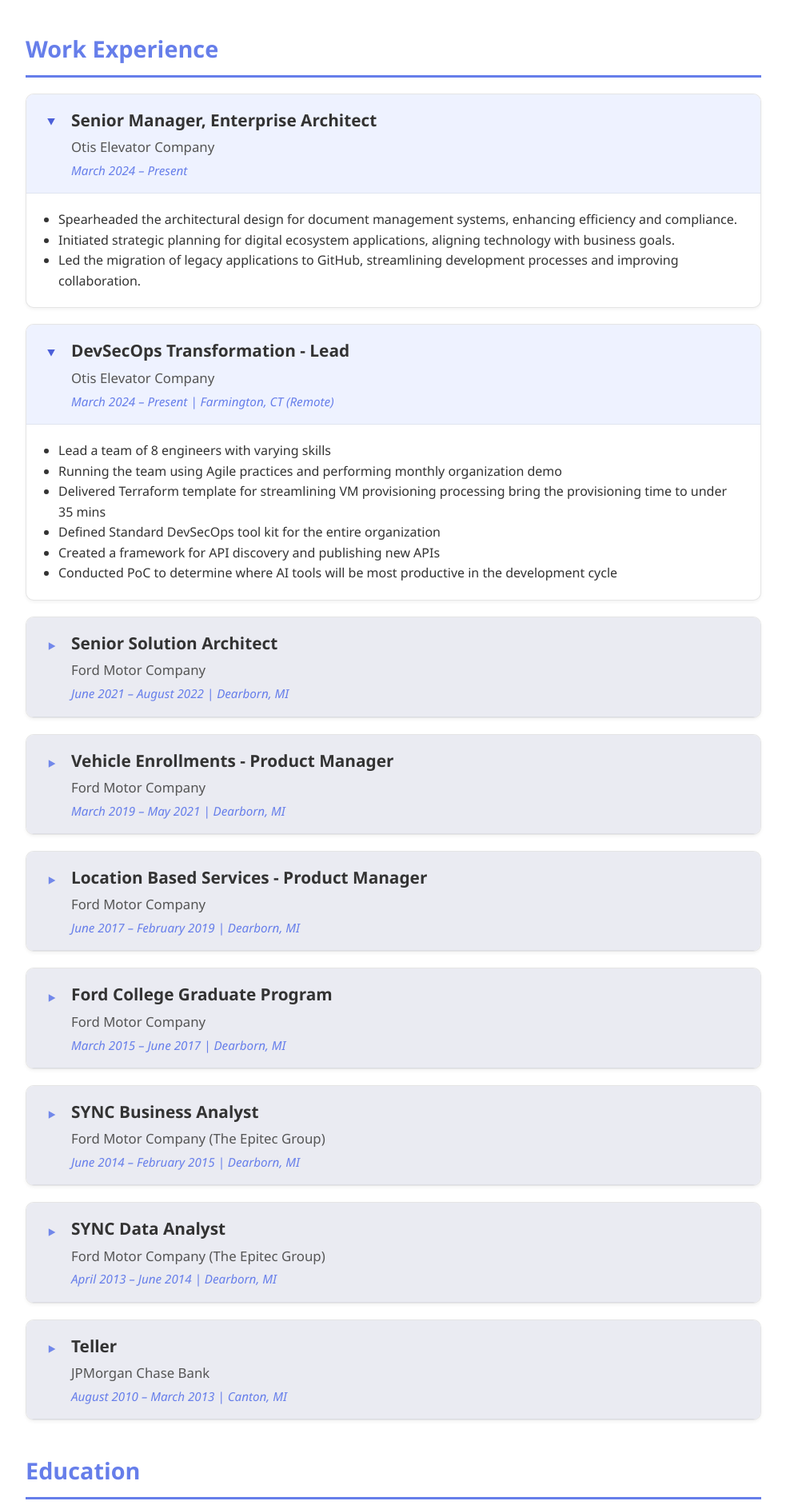
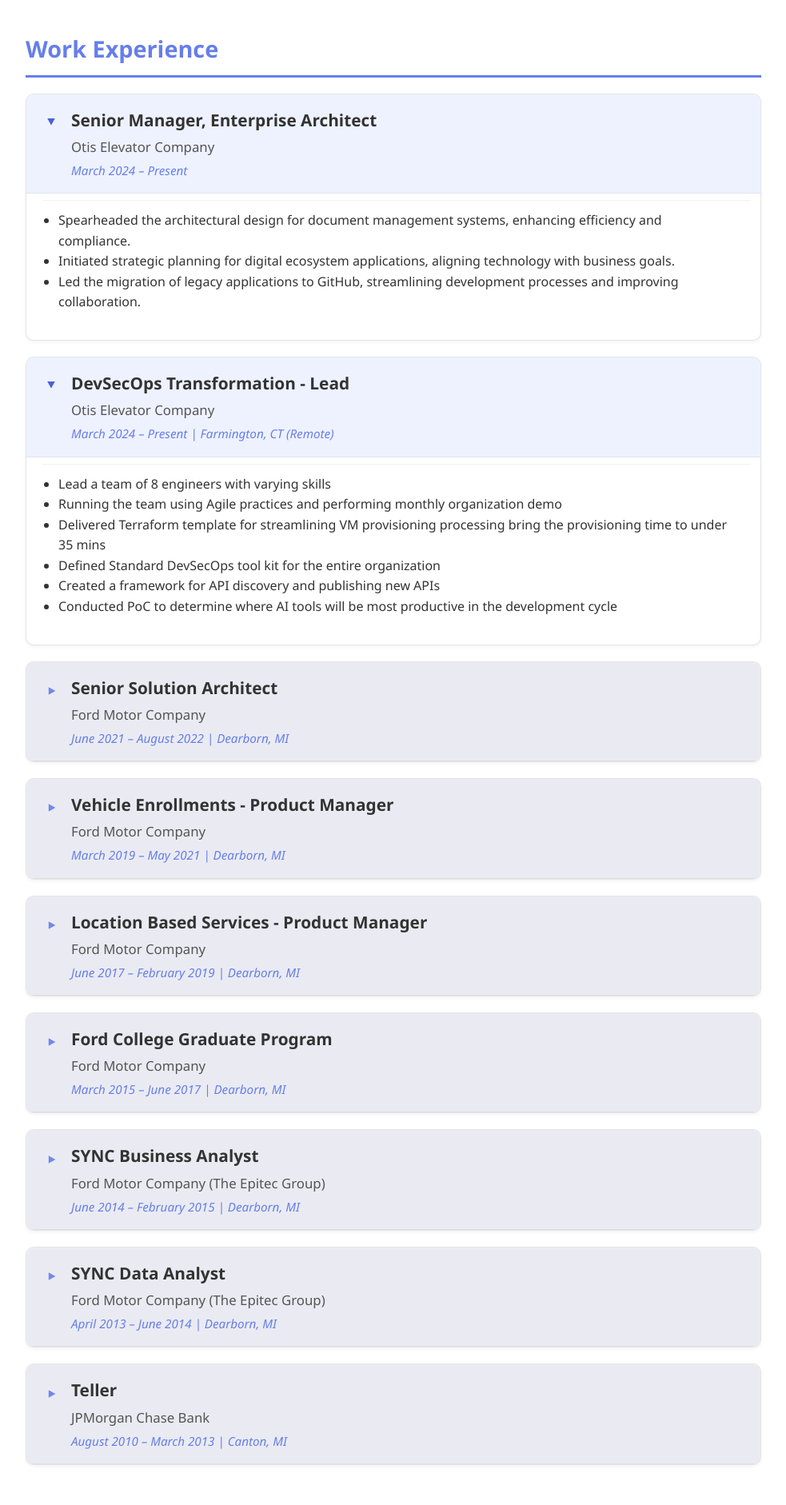
Before and after one commit to r91dua/my-portfolio, a Jekyll site: the page built from index.html, in a window 1280 px wide. Shown: the part 459-2341 px from the top of the page at 80% size, without its empty margins (148-1131 px from the left). Built offline with Jekyll 4.4.1, drawn with Linux system fonts in a browser that asks for light colours.

Commit message:
Update styles.css

```diff
--- a/assets/css/styles.css
+++ b/assets/css/styles.css
@@ -44,6 +44,7 @@ h2 {
   padding-bottom: 10px; border-bottom: 3px solid #667eea;
 }
 
+/* legacy non-collapsible spacing (still fine to keep) */
 .experience-item,
 .education-item,
 .project-item { margin-bottom: 25px; }
@@ -57,7 +58,7 @@ h2 {
 .skills { display: flex; flex-wrap: wrap; gap: 10px; }
 .skill-tag { background:#667eea; color:#fff; padding:8px 15px; border-radius:20px; font-size:.9em; }
 
-/* default list spacing (for non-collapsible areas) */
+/* default list spacing (outside cards) */
 ul { margin-left: 20px; margin-top: 10px; }
 
 /* ========== Footer ========== */
@@ -71,21 +72,23 @@ footer { background:#333; color:#fff; text-align:center; padding:20px; }
 }
 
 /* ===================================================================== */
-/* ========== Collapsible Experience (details/summary) ================= */
+/* ========== Shared Collapsible Card Styles (Experience + Education) === */
 /* ===================================================================== */
 
-/* Card container */
-details.experience-item {
+/* Card container (apply to BOTH) */
+details.experience-item,
+details.education-item {
   border: 1px solid rgba(0,0,0,0.1);
   border-radius: 10px;
   margin-bottom: 20px;
-  background: #fff;                 /* Body stays white */
+  background: #fff; /* body is white */
   box-shadow: 0 2px 4px rgba(0,0,0,0.05);
   overflow: hidden;
 }
 
-/* Header block (title/company/date) — clearly different background */
-details.experience-item summary {
+/* Header block (summary) — SAME for both */
+details.experience-item summary,
+details.education-item summary {
   cursor: pointer;
   display: grid;
   grid-template-columns: 24px 1fr;  /* [arrow] [stacked text] */
@@ -93,25 +96,33 @@ details.experience-item summary {
   align-items: center;
   padding: 16px 20px;
   list-style: none;
-  background-color: #eaebf2;        /* distinct header background */
+  background-color: #eaebf2;        /* distinct header bg */
   border-bottom: 1px solid rgba(0,0,0,0.06);
   transition: background-color 0.2s ease;
 }
 
-details.experience-item summary:hover { background-color: #eef2ff; }
-details[open].experience-item summary { background-color: #eef2ff; }
+details.experience-item summary:hover,
+details.education-item summary:hover { background-color: #eef2ff; }
 
-details.experience-item summary::-webkit-details-marker { display: none; }
-details.experience-item summary::marker { content: ""; }
+details[open].experience-item summary,
+details[open].education-item summary { background-color: #eef2ff; }
 
-/* Keep h3/h4/date stacked in the second column */
-details.experience-item summary > * {
+details.experience-item summary::-webkit-details-marker,
+details.education-item summary::-webkit-details-marker { display: none; }
+
+details.experience-item summary::marker,
+details.education-item summary::marker { content: ""; }
+
+/* Put all header text in the 2nd grid column (stacked) */
+details.experience-item summary > *,
+details.education-item summary > * {
   grid-column: 2;
   margin: 0;
 }
 
-/* Left-centered arrow in the first column */
-details.experience-item summary::before {
+/* Left-centered arrow (same for both) */
+details.experience-item summary::before,
+details.education-item summary::before {
   content: "▸";
   font-size: 1.2em;
   color: #667eea;
@@ -121,31 +132,49 @@ details.experience-item summary::before {
   opacity: 0.9;
 }
 
-/* Rotate/tint when open */
-details[open].experience-item summary::before {
+details[open].experience-item summary::before,
+details[open].education-item summary::before {
   transform: rotate(90deg);
   color: #4b5fd9;
   opacity: 1;
 }
 
-/* Typography inside summary (keeps your original look) */
-details.experience-item h3 { font-size: 1.3em; color: #333; margin-bottom: 4px; }
-details.experience-item h4 { font-size: 1.05em; font-weight: 500; color: #555; margin-bottom: 3px; }
-details.experience-item .date { color: #667eea; font-style: italic; font-size: 0.95em; }
+/* Header typography (same for both) */
+details.experience-item h3,
+details.education-item h3 {
+  font-size: 1.3em; color: #333; margin-bottom: 4px;
+}
+details.experience-item h4,
+details.education-item h4 {
+  font-size: 1.05em; font-weight: 500; color: #555; margin-bottom: 3px;
+}
+details.experience-item .date,
+details.education-item .date {
+  color: #667eea; font-style: italic; font-size: 0.95em;
+}
 
-/* Body list area (stays white so it contrasts with header) */
-details.experience-item ul {
-  margin: 10px 20px 20px 40px;  /* more left space for breathing room */
+/* Shared body padding for ANY content under summary (ul, div, p, etc.) */
+details.experience-item > :not(summary),
+details.education-item  > :not(summary) {
+  padding: 12px 24px 18px 45px; /* space from left edge; aligns with arrow column */
   background: #fff;
-  padding-top: 10px;
+  border-top: 1px solid rgba(0,0,0,0.05);
+}
+
+/* If the first body element is a UL, also keep your list margins pleasant */
+details.experience-item > ul,
+details.education-item  > ul {
+  /* keep list bullets but add some breathing room */
+  margin: 8px 12px 16px 20px; /* relative to the padded body */
+  padding-left: 20px;
 }
 
 /* Rotation subheadings inside experience */
 details.experience-item h5 {
   font-size: 1.05em;
   color: #444;
-  text-align: center;      /* center the rotation titles */
-  margin: 15px auto 8px;   /* spacing and auto sides for centering */
+  text-align: center;    /* center the rotation titles */
+  margin: 15px auto 8px; /* spacing and auto sides for centering */
   font-weight: 600;
   width: 100%;
 }
@@ -163,78 +192,9 @@ details.experience-item h5 {
   vertical-align: middle;
 }
 
-/* Simple fade-in for content on open */
-details.experience-item[open] ul {
-  animation: fadeIn 0.25s ease-in-out;
-}
-
-/* ===================================================================== */
-/* ========== Collapsible Education (details/summary) ================== */
-/* ===================================================================== */
-
-details.education-item {
-  border: 1px solid rgba(0,0,0,0.1);
-  border-radius: 10px;
-  margin-bottom: 20px;
-  background: #fff;
-  box-shadow: 0 2px 4px rgba(0,0,0,0.05);
-  overflow: hidden;
-}
-
-/* Education header block (same look as experience) */
-details.education-item summary {
-  cursor: pointer;
-  display: grid;
-  grid-template-columns: 24px 1fr;
-  column-gap: 12px;
-  align-items: center;
-  padding: 16px 20px;
-  list-style: none;
-  background-color: #eaebf2;    /* same distinct header background */
-  border-bottom: 1px solid rgba(0,0,0,0.06);
-  transition: background-color 0.2s ease;
-}
-
-details.education-item summary:hover { background-color: #eef2ff; }
-details[open].education-item summary { background-color: #eef2ff; }
-
-details.education-item summary::-webkit-details-marker { display: none; }
-details.education-item summary::marker { content: ""; }
-
-details.education-item summary > * {
-  grid-column: 2;
-  margin: 0;
-}
-
-/* Left-centered arrow */
-details.education-item summary::before {
-  content: "▸";
-  font-size: 1.2em;
-  color: #667eea;
-  justify-self: center;
-  align-self: center;
-  transition: transform 0.25s ease, color 0.25s ease, opacity 0.25s ease;
-  opacity: 0.9;
-}
-
-details[open].education-item summary::before {
-  transform: rotate(90deg);
-  color: #4b5fd9;
-  opacity: 1;
-}
-
-/* Education typography */
-details.education-item h3 { font-size: 1.3em; color: #333; margin-bottom: 4px; }
-details.education-item h4 { font-size: 1.05em; font-weight: 500; color: #555; margin-bottom: 3px; }
-details.education-item .date { color: #667eea; font-style: italic; font-size: 0.95em; }
-
-/* Education body content */
-details.education-item .education-body {
-  padding: 15px 25px 20px 45px;
-  background: #fff;
-}
-
-details.education-item[open] .education-body {
+/* Fade-in animation (both) */
+details.experience-item[open] > :not(summary),
+details.education-item[open]  > :not(summary) {
   animation: fadeIn 0.25s ease-in-out;
 }
 
```
